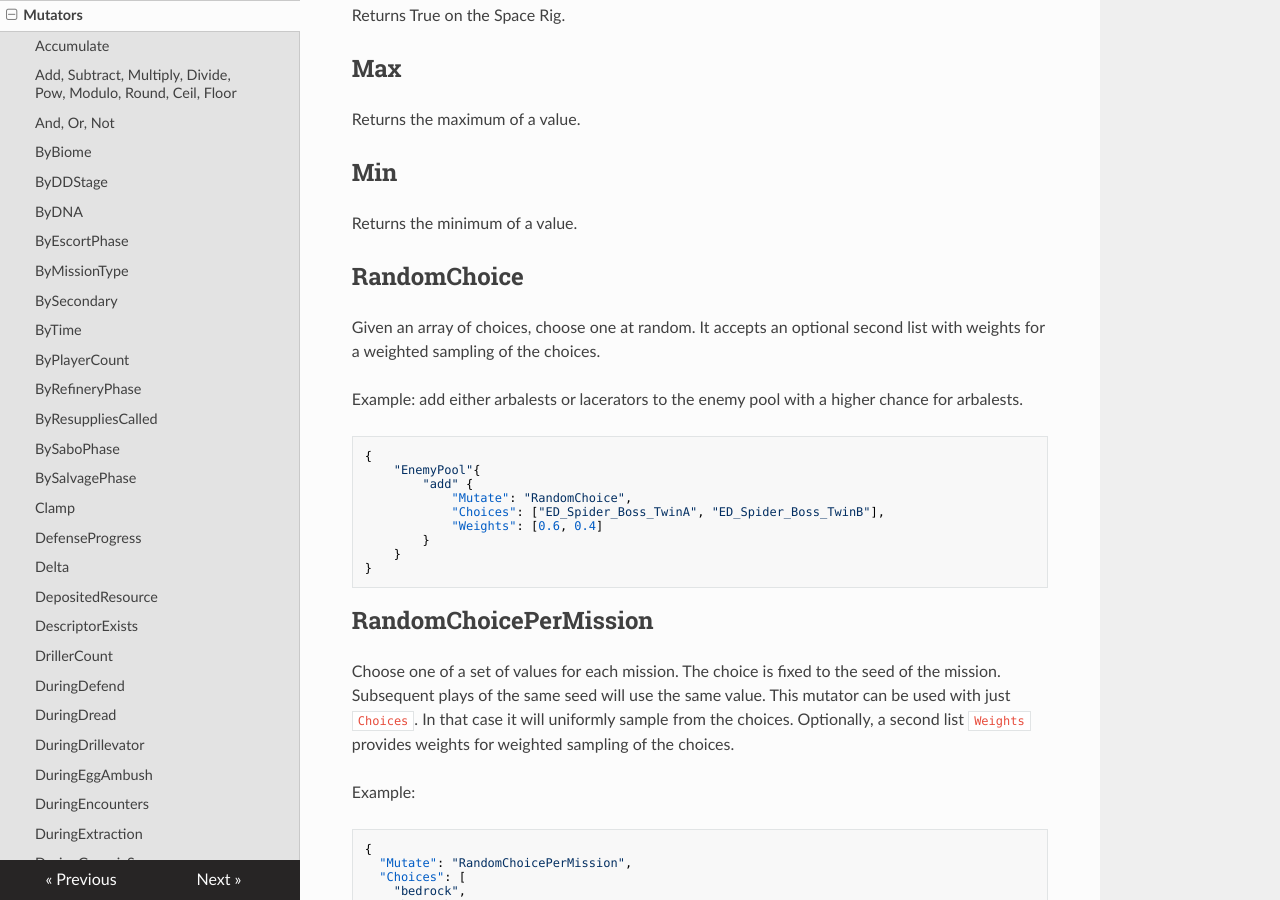
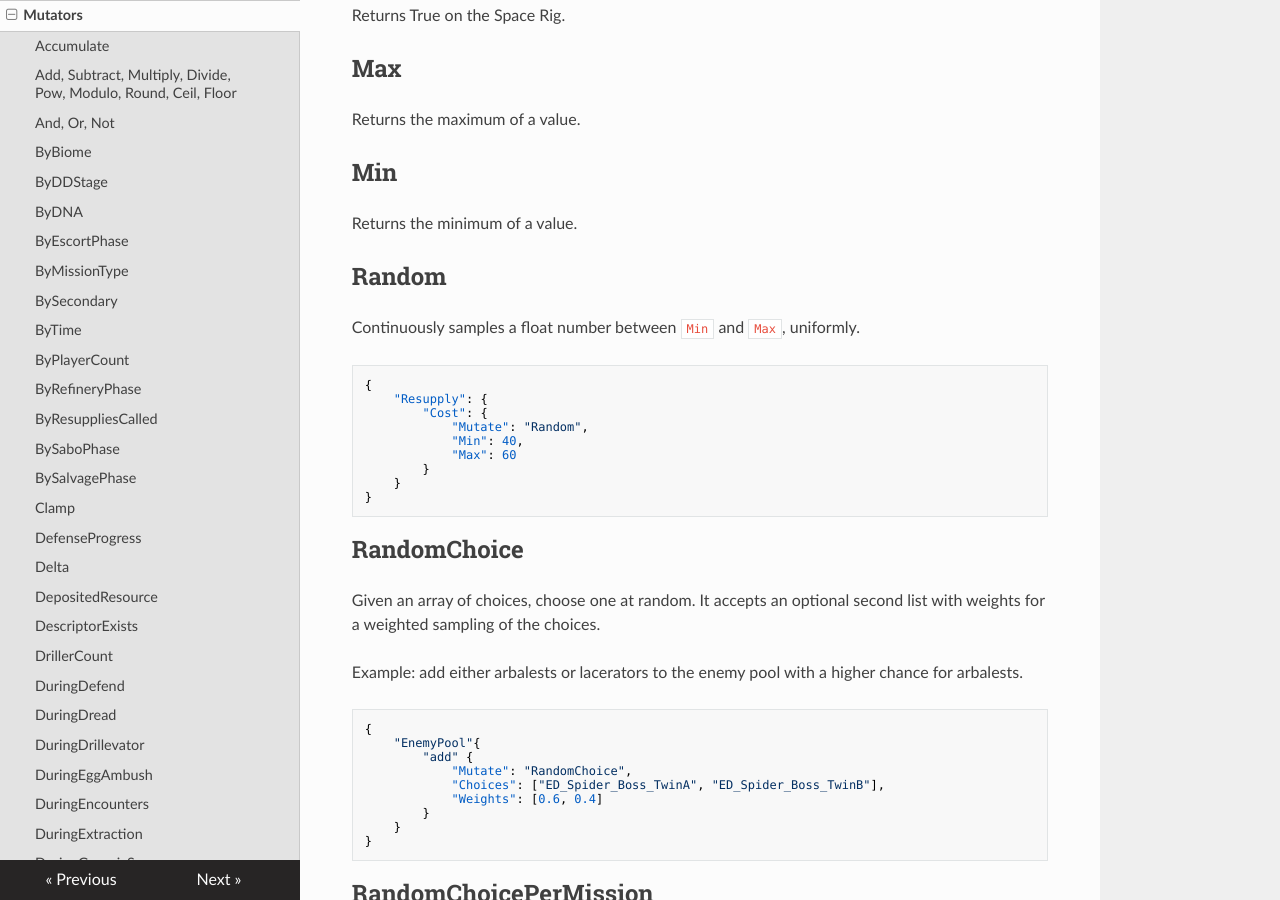
Before and after one commit to vonacht/cd2-docs, an MkDocs documentation site: the page built from docs/mutators.md, in a window 1280 px wide and 900 px high, scrolled down 13673 px. Built offline with MkDocs 1.6.1, drawn with Linux system fonts in a browser that asks for light colours; nearby versions of some CDN libraries.

Commit message:
added the Random mutator

````diff
--- a/docs/mutators.md
+++ b/docs/mutators.md
@@ -572,6 +572,22 @@ Returns the maximum of a value.
 
 ## Min
 Returns the minimum of a value.
+
+## Random
+Continuously samples a float number between `Min` and `Max`, uniformly.
+
+```json
+{
+    "Resupply": {
+        "Cost": {
+            "Mutate": "Random",
+            "Min": 40,
+            "Max": 60
+        }
+    }
+}
+```
+
 ## RandomChoice
 Given an array of choices, choose one at random. It accepts an optional second list with weights for a weighted sampling of the choices.
 
````
